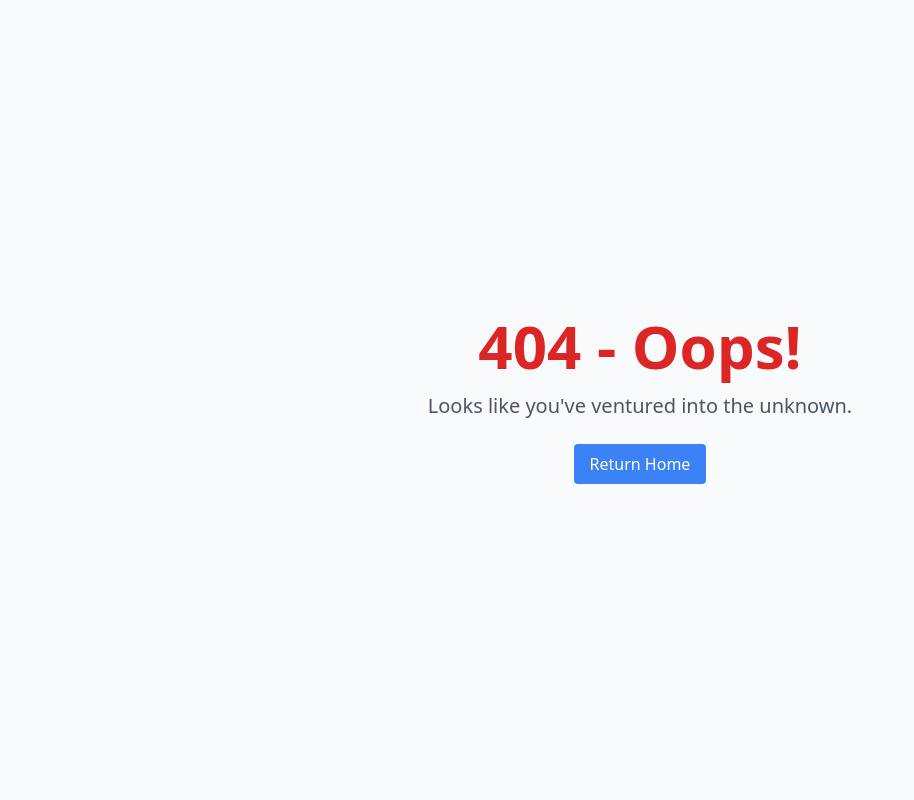
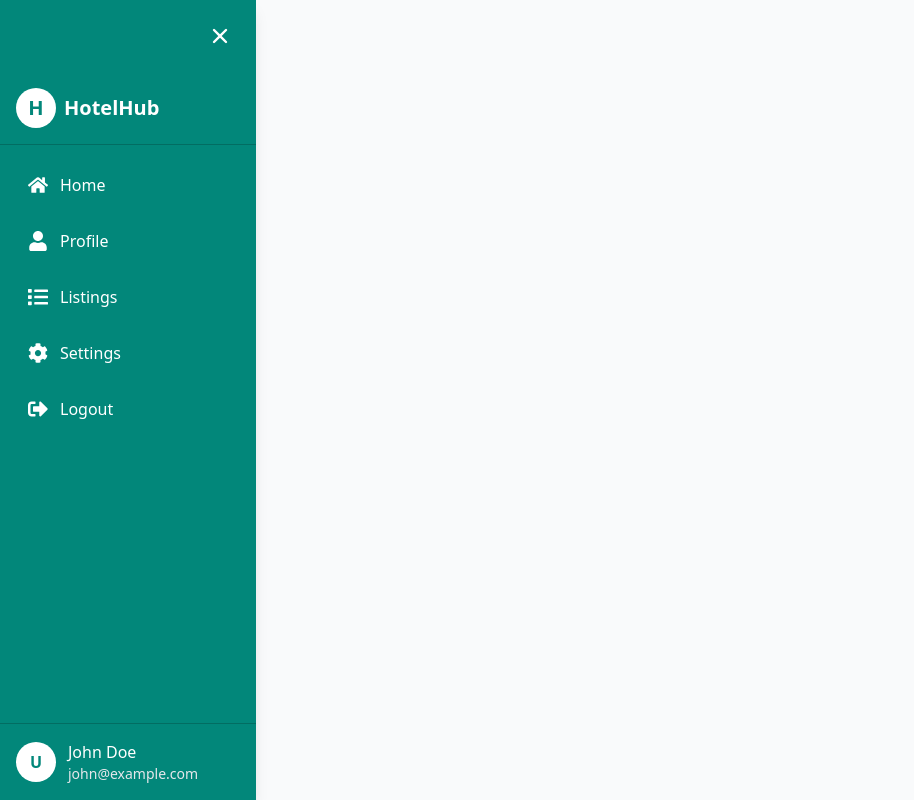
Before and after one commit to aihridoy/airbnb, a Next.js app: page /dashboard in a window 1280 px wide. Before the commit this address had no page. Shown: the whole page, without its empty margins (0-914 px from the left). Built offline with nearby package versions, Linux system fonts and the light colour scheme.

Commit message:
init: dashboard

```diff
--- /dev/null
+++ b/app/dashboard/page.js
@@ -0,0 +1,12 @@
+import Sidebar from '@/components/Sidebar';
+import React from 'react';
+
+const Dashboard = () => {
+    return (
+        <div>
+            <Sidebar />
+        </div>
+    );
+};
+
+export default Dashboard;
--- a/components/Navbar.jsx
+++ b/components/Navbar.jsx
@@ -2,7 +2,7 @@
 
 import Image from "next/image";
 import Link from "next/link";
-import React, { useState, useEffect, useCallback } from "react";
+import React, { useState, useEffect } from "react";
 import SignOutButton from "./SignOutButton";
 import { session } from "@/app/action";
 import { useSearch } from "@/contexts/SearchContext";
--- /dev/null
+++ b/components/Sidebar.jsx
@@ -0,0 +1,85 @@
+"use client";
+
+import React, { useState } from 'react';
+import { FaHome, FaUser, FaCog, FaList, FaSignOutAlt } from 'react-icons/fa';
+import { HiMenuAlt3, HiX } from 'react-icons/hi';
+
+const Sidebar = () => {
+  const [isOpen, setIsOpen] = useState(true);
+
+  const toggleSidebar = () => {
+    setIsOpen(!isOpen);
+  };
+
+  const navItems = [
+    { name: 'Home', icon: <FaHome />, path: '/' },
+    { name: 'Profile', icon: <FaUser />, path: '/profile' },
+    { name: 'Listings', icon: <FaList />, path: '/listings' },
+    { name: 'Settings', icon: <FaCog />, path: '/settings' },
+    { name: 'Logout', icon: <FaSignOutAlt />, path: '/logout' },
+  ];
+
+  return (
+    <div
+      className={`bg-[#02877A] text-white h-screen ${
+        isOpen ? 'w-64' : 'w-20'
+      } flex flex-col transition-all duration-300 ease-in-out shadow-lg`}
+    >
+      {/* Toggle Button */}
+      <div className="p-4 flex justify-end">
+        <button
+          onClick={toggleSidebar}
+          className="text-2xl focus:outline-none hover:bg-[#026d62] p-2 rounded-full transition-colors"
+        >
+          {isOpen ? <HiX /> : <HiMenuAlt3 />}
+        </button>
+      </div>
+
+      {/* Logo/Brand */}
+      <div className="p-4 flex items-center space-x-2 border-b border-[#026d62]">
+        {isOpen && (
+          <>
+            <div className="w-10 h-10 bg-white rounded-full flex items-center justify-center text-[#02877A] font-bold text-xl">
+              H
+            </div>
+            <span className="text-xl font-semibold">HotelHub</span>
+          </>
+        )}
+      </div>
+
+      {/* Navigation Links */}
+      <nav className="flex-1 p-4">
+        <ul className="space-y-2">
+          {navItems.map((item) => (
+            <li key={item.name}>
+              <a
+                href={item.path}
+                className="flex items-center space-x-3 p-3 rounded-lg hover:bg-[#026d62] transition-colors"
+              >
+                <span className="text-xl">{item.icon}</span>
+                {isOpen && <span>{item.name}</span>}
+              </a>
+            </li>
+          ))}
+        </ul>
+      </nav>
+
+      {/* Footer (Optional User Info) */}
+      {isOpen && (
+        <div className="p-4 border-t border-[#026d62]">
+          <div className="flex items-center space-x-3">
+            <div className="w-10 h-10 bg-white rounded-full flex items-center justify-center text-[#02877A] font-bold">
+              U
+            </div>
+            <div>
+              <p className="font-medium">John Doe</p>
+              <p className="text-sm text-gray-200">john@example.com</p>
+            </div>
+          </div>
+        </div>
+      )}
+    </div>
+  );
+};
+
+export default Sidebar;
--- a/package.json
+++ b/package.json
@@ -21,6 +21,7 @@
     "react": "^18",
     "react-datepicker": "^7.5.0",
     "react-dom": "^18",
+    "react-icons": "^5.5.0",
     "react-toastify": "^11.0.2",
     "resend": "^4.0.1",
     "sharp": "^0.33.5",
```
Also changed, not shown: 1 other file (tests, documents, lock files or other folders).
